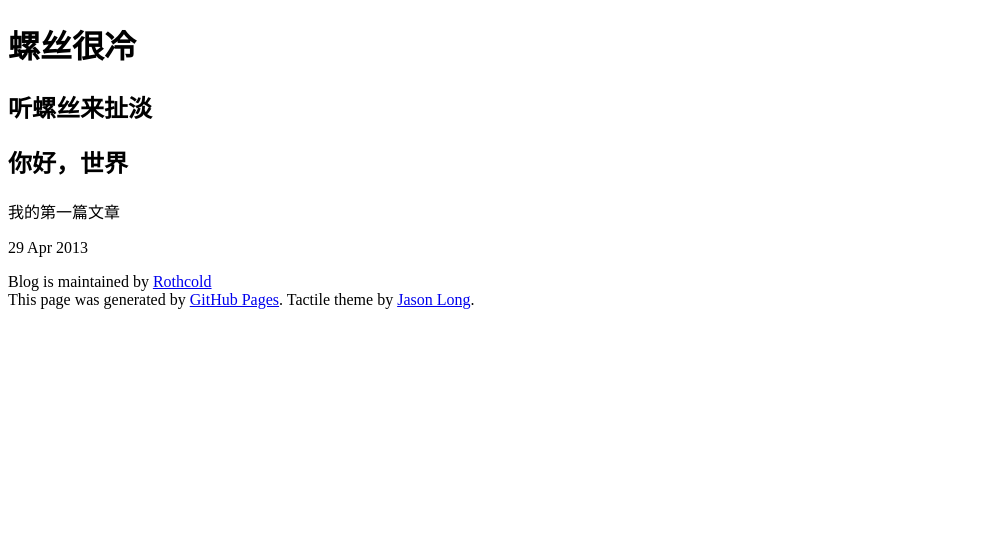
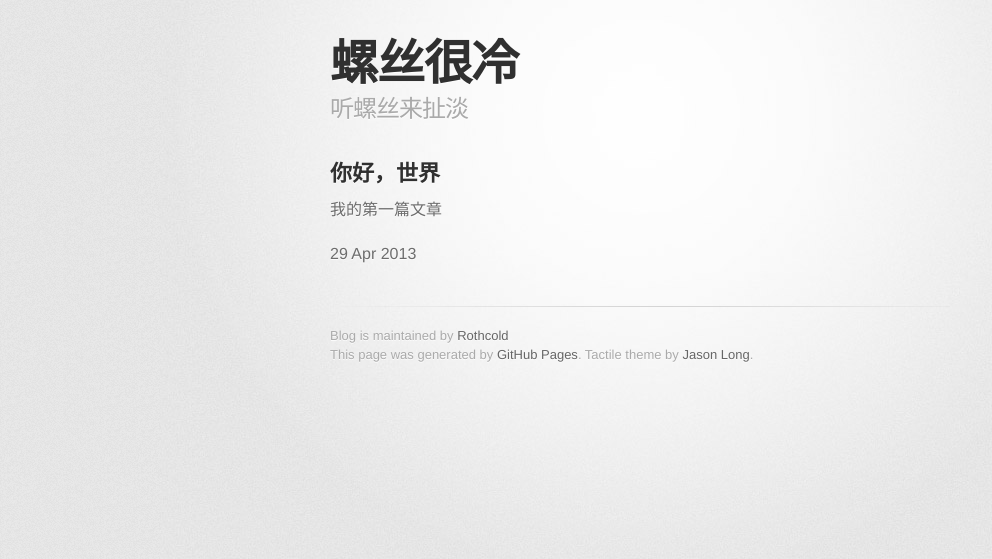
Before and after one commit to Rothcold/blog, a Jekyll site: the page built from _posts/2013-04-29-hello-world.md, in a window 1280 px wide. Shown: the top 559 px of the page, without its empty margins (0-992 px from the left). Built offline with Jekyll 4.4.1, drawn with Linux system fonts in a browser that asks for light colours; some web fonts are replaced.

Commit message:
Layout update

```diff
--- a/_layouts/default.html
+++ b/_layouts/default.html
@@ -5,9 +5,9 @@
     <meta http-equiv="content-type" content="text/html; charset=utf-8" />
     <meta http-equiv="X-UA-Compatible" content="chrome=1">
     <link href='https://fonts.googleapis.com/css?family=Chivo:900' rel='stylesheet' type='text/css'>
-    <link rel="stylesheet" type="text/css" href="stylesheets/stylesheet.css" media="screen" />
-    <link rel="stylesheet" type="text/css" href="stylesheets/pygment_trac.css" media="screen" />
-    <link rel="stylesheet" type="text/css" href="stylesheets/print.css" media="print" />
+    <link rel="stylesheet" type="text/css" href="{{ baseurl }}/stylesheets/stylesheet.css" media="screen" />
+    <link rel="stylesheet" type="text/css" href="{{ baseurl }}/stylesheets/pygment_trac.css" media="screen" />
+    <link rel="stylesheet" type="text/css" href="{{ baseurl }}/stylesheets/print.css" media="print" />
     <!--[if lt IE 9]>
     <script src="//html5shiv.googlecode.com/svn/trunk/html5.js"></script>
     <![endif]-->
```
